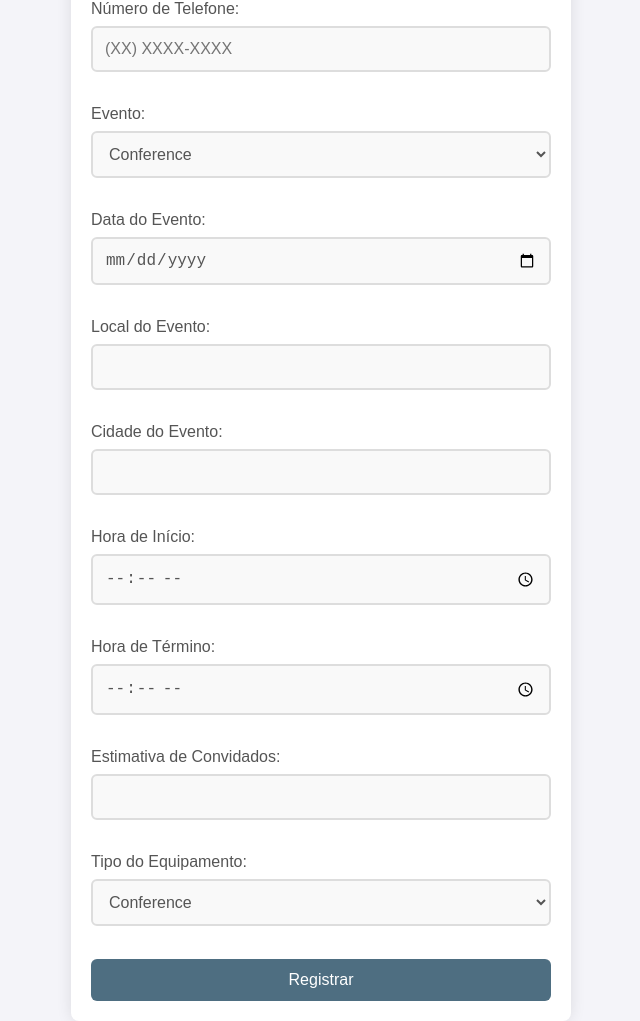
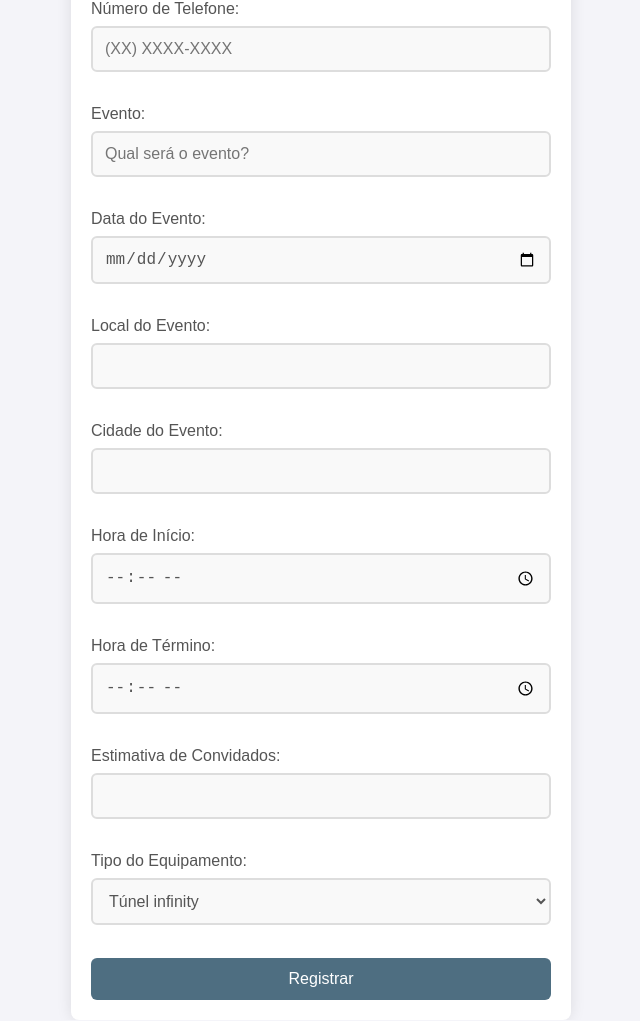
Before and after one commit to ggasparott/FormsWhatsapp, a plain HTML site: page FormsFront/indexForms.html in a window 1280 px wide. Shown: the part 413-1434 px from the top of the page, without its empty margins (319-959 px from the left). Drawn offline with Linux system fonts and the light colour scheme; a script that the page names is missing.

Commit message:
Adicionando os tipos de equipamento

```diff
--- a/FormsFront/indexForms.html
+++ b/FormsFront/indexForms.html
@@ -29,11 +29,7 @@
         <input type="tel" id="phone" name="phone" required placeholder="(XX) XXXX-XXXX"><br><br>
 
         <label for="event">Evento:</label>
-        <select id="event" name="event" required>
-            <option value="conference">Conference</option>
-            <option value="workshop">Workshop</option>
-            <option value="seminar">Seminar</option>
-        </select><br><br>
+        <input type="text" id="event" name="event" required placeholder="Qual será o evento?"><br><br>
 
         <label for="date">Data do Evento:</label>
         <input type="date" id="date" name="date" required><br><br>
@@ -55,9 +51,12 @@
 
         <label for="tipoEquipamento">Tipo do Equipamento:</label>
         <select id="tipoEquipamento" name="tipoEquipamento" required>
-            <option value="conference">Conference</option>
-            <option value="workshop">Workshop</option>
-            <option value="seminar">Seminar</option>
+            <option value="tunelInfinity">Túnel infinity</option>
+            <option value="fotosImpress">Fotos impressas</option>
+            <option value="plataform">Plataforma 360°</option>
+            <option value="tunelLed">Túnel inclinado Led</option>
+            <option value="pistaLed">Pista de Led</option>
+            <option value="camera360">Câmera 360°</option>
         </select><br><br>
 
         <input type="button" onclick="enviarFormularioWhatsapp()" value="Registrar">
```
